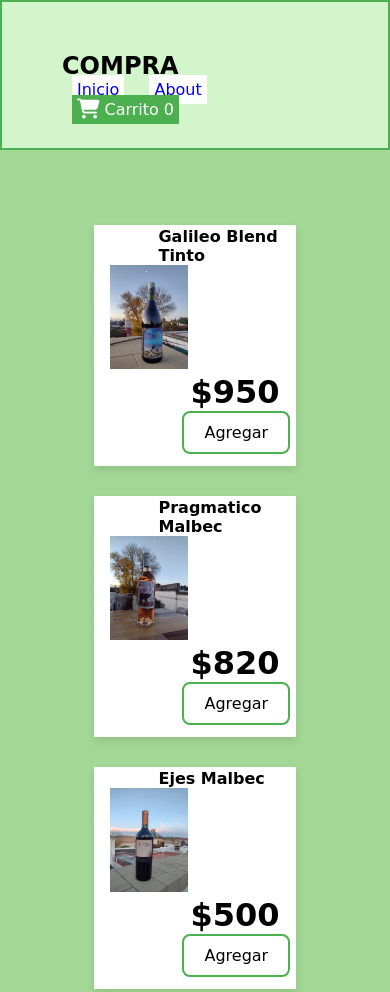
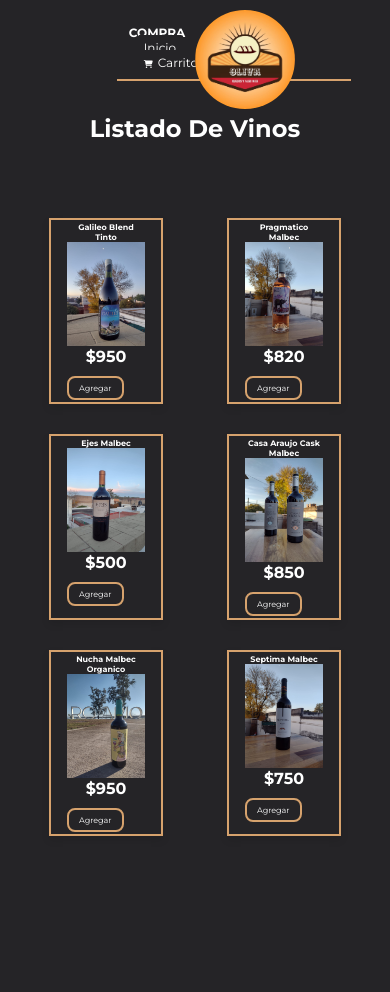
Before and after one commit to Eze-Nat/Proyecto-JS, a plain HTML site: page internalpages/productos.html in a window 390 px wide. Shown: the top 992 px of the page. After the commit the page ends 911 px from the top, so only its background shows below. Drawn offline with nearby package versions, Linux system fonts and the light colour scheme.

Commit message:
probando estilos y botones

```diff
--- a/css/style.css
+++ b/css/style.css
@@ -1,26 +1,49 @@
+@import url('https://fonts.googleapis.com/css2?family=Montserrat:wght@300;400;500;700&display=swap');
+
+
 * {
     margin: 0;
     padding: 0;
     box-sizing: border-box;
-    font-family: 'Nerko One', cursive;
+    font-family: 'Montserrat', sans-serif;
+    color: #ffffff;
 }
 
 
 
 body {
     margin: 0px;
-    background-color: rgba(53, 168, 24, 0.459);
+    background-color: #252427;
 }
 
 header {
     /* background-image: url(/img/fondobarrica.jpg); */
-    background-color: rgb(255, 255, 255);
+    background-color: #252427;
     background-repeat: no-repeat;
     background-size: cover;
     background-position: center;
-    height: 150px;
+    height: 10vh;
     position: relative;
-    border: 2px solid #4CAF50;
+
+    justify-items: center;
+    align-content: center;
+    width: 100vw;
+/*     margin-left: 30vw;
+    margin-right: 10vw; */
+
+}
+
+.logo-oliva {
+    display: flex;
+    width: 20vw;
+}
+.logo-oliva img {
+    width: 100px;
+    position: relative;
+    z-index: 3;
+    margin-left: 10vw;
+    border-radius: 50%;
+    margin-top: 10px;
 
 }
 
@@ -34,7 +57,7 @@ header {
     bottom: 0;
     padding: 0 !important;
     margin: 0 !important;
-    background-color: rgba(111, 221, 88, 0.3);
+    background-color: #252427;
 }
 
 nav {
@@ -46,7 +69,10 @@ nav {
     display: flex;
     flex-wrap: wrap;
     justify-content: space-between;
-    padding: 50px 60px 0 60px;
+    padding: 3vh 3vw 1vh 3vw;
+    margin-left: 30vw;
+    margin-right: 10vw;
+    border-bottom: 2px solid #d6a26d;
 }
 
 nav li {
@@ -62,18 +88,23 @@ nav li span {
 
 li a {
     padding: 5px;
-    background-color: #fff;
+    background-color: #252427;
     text-decoration: none;
 }
 
+.titulo {
+    text-align: center;
+    margin-top: 30px;
+}
+
 .cart .fa-cart-shopping {
-    vertical-align: bottom;
-    font-size: 20px;
+
+    font-size: 1rem;
     padding-right: 5px;
 }
 
 .cart a {
-    background-color: #4CAF50;
+    /*    background-color: #d6a26d; */
     color: #fff;
     cursor: pointer;
     text-decoration: none;
@@ -82,7 +113,7 @@ li a {
 
 
 button {
-    font-size: 16px;
+    font-size: 1rem;
     text-align: center;
     border-radius: 8px;
     padding: 10px 20px;
@@ -100,10 +131,12 @@ button {
     padding: 2px 16px;
     position: relative;
     box-shadow: 0 4px 8px 0 rgba(0, 0, 0, 0.1);
-    background-color: white;
+    background-color: #252427;
     max-width: 20%;
     overflow: hidden;
     display: table;
+    border: 2px solid #d6a26d;
+    size: 10vw;
 
 }
 
@@ -117,29 +150,35 @@ button {
 
 .product-container h3 {
     font-size: 1rem;
-    margin-left: 3rem;
+    /* margin-left: 3rem; */
+    text-align: center;
 }
 
 .product-container h1 {
     margin-bottom: 10px;
-    margin-left: 5rem;
+    /*     margin-left: 5rem; */
     font-size: 2rem;
+    justify-content: center;
+    align-items: center;
+    text-align: center;
 }
 
 .button-add {
-    background-color: white;
-    color: black;
-    border: 2px solid #4CAF50;
+    background-color: #252427;
+    color: #ffffff;
+    border: 2px solid #d6a26d;
     transition-duration: 0.4s;
-    position: inherit;
+    /*     position: inherit;
     right: -4.5rem;
     bottom: 10px;
-    font-size: 1rem;
+    font-size: 1rem; */
+    text-align: center;
 }
 
 .button-add:hover {
-    background-color: #4CAF50;
+    background-color: #d6a26d;
     color: white;
+    transition: ease-in-out 2ms;
 }
 
 .container-product {
@@ -147,14 +186,15 @@ button {
     justify-content: space-around;
     margin: 0 auto;
     margin-top: 50px;
-    display: flex;
-    flex-wrap: wrap;
+    display: grid;
+    grid-template-columns: 3 1fr auto;
+    grid-template-rows: auto;
     padding-bottom: 100px;
 }
 
 .container-product .fa-xmark {
     font-size: 25px;
-    color: #4CAF50;
+    color: #d6a26d;
     margin-left: 10px;
     margin-right: 10px;
     cursor: pointer;
@@ -166,7 +206,7 @@ button {
     max-width: 650px;
     display: flex;
     justify-content: flex-start;
-    border-bottom: 4px solid lightgray;
+    border-bottom: 4px solid #d6a26d;
     margin: 0 auto;
 }
 
@@ -178,14 +218,14 @@ button {
 
 .precio {
     width: 15%;
-    border-bottom: 1px solid lightgray;
+    border-bottom: 1px solid #d6a26d;
     display: flex;
     align-items: center;
 }
 
 .cantidad {
     width: 30%;
-    border-bottom: 1px solid lightgray;
+    border-bottom: 1px solid #d6a26d;
     display: flex;
     align-items: center;
     justify-content: center;
@@ -193,7 +233,7 @@ button {
 
 .total {
     width: 10%;
-    border-bottom: 1px solid lightgray;
+    border-bottom: 1px solid #d6a26d;
     display: flex;
     align-items: center;
 }
@@ -204,10 +244,10 @@ button {
     justify-content: flex-start;
     align-items: center;
     padding: 10px 0;
-    border-bottom: 1px solid lightgray;
+    border-bottom: 1px solid #d6a26d;
 }
 
-.producto .fa-solid{
+.producto .fa-solid {
     cursor: pointer;
 }
 
@@ -243,3 +283,31 @@ button {
 /* .img-carrito {
     width: 10vw;
 } */
+
+@media screen and (max-width: 600px) {
+    * {
+        font-size: 0.5rem;
+    }
+
+    .button-add {
+        padding: 5px 10px;
+        align-items: center;
+    }
+
+    .cart .fa-cart-shopping {
+        font-size: 1rem;
+
+    }
+
+    h2 {
+        font-size: 1.5rem;
+    }
+
+    nav a {
+        font-size: 1.5rem;
+    }
+
+    h1 {
+        font-size: 3rem;
+    }
+}
--- a/internalpages/productos.html
+++ b/internalpages/productos.html
@@ -10,6 +10,9 @@
 </head>
 <body>
     <header>
+        <div class="logo-oliva">
+            <img src="../img/oliva-logo.jpg" alt="Logo Oliva">
+        </div>
         <div class="overlay"></div>
         <nav>
             <h2>COMPRA</h2>
@@ -18,13 +21,14 @@
                 <li><a href="#">About</a></li>
                 <li class="cart">
                     <a href="./carrito.html">
-                        <i class="fa-solid fa-cart-shopping"></i>Carrito<span>0</span>
+                        <i class="fa-solid fa-cart-shopping"></i>Carrito: <span>0</span>
                     </a>
 
                 </li>
             </ul>
         </nav>
     </header>
+    <h1 class="titulo">Listado De Vinos</h1>
     <div class="page-content container" id="contenedor-productos">
 
     </div>
--- a/script.js
+++ b/script.js
@@ -24,7 +24,16 @@ stockProductos.forEach((producto) => {
     })
 });
 
+const btn = document.querySelector(`button-add`);
 
+btn.addEventListener("click", () => {
+swal.fire({
+    title:` Agregado!`,
+    text:`Gracias por su compra`,
+    icon:`succses`,
+    showConfirmButton: true,
+})
+})
 function onCargarCarrito() {
     let productNumbers = localStorage.getItem("carrito");
 
```
Also changed, not shown: internalpages/carrito.html (+1 -1 lines).
